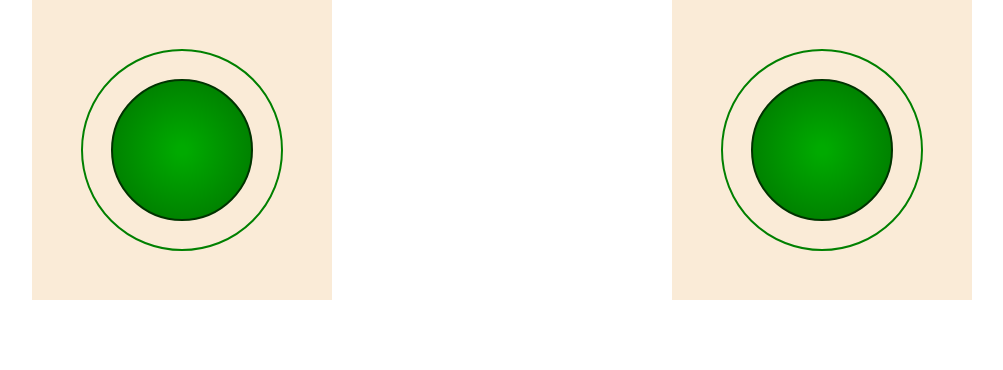
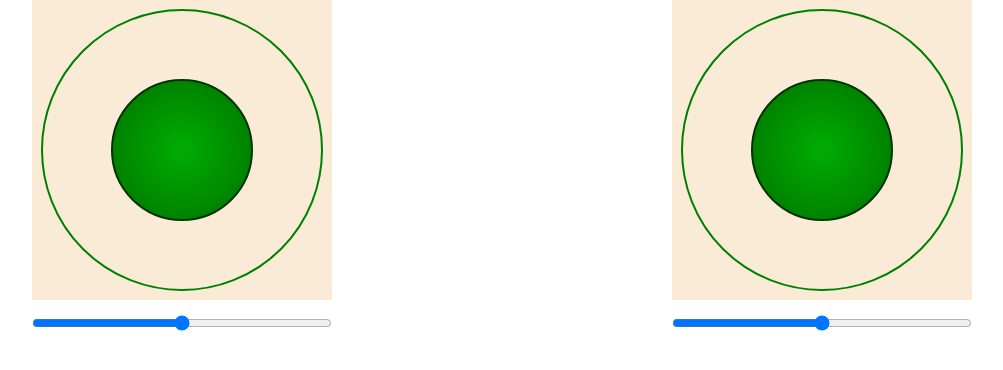
Before and after one commit to Goooble/drone-controller, a plain HTML site: page index.html in a window 1280 px wide. Shown: the whole page, without its empty margins (138-1141 px from the left). Drawn offline with Linux system fonts and the light colour scheme.

Commit message:
feat: Change size of joystick/sensitivity

```diff
--- a/index.html
+++ b/index.html
@@ -15,12 +15,18 @@
       .joy-data-container {
         display: flex;
         justify-content: space-around;
+        width: 100%;
       }
-
+      .joy-data-container>div{
+        text-align: center;
+      }
       .joy-container > div {
         width: 300px;
         height: 300px;
         background-color: antiquewhite;
+      }
+      .slider-container>input{
+        width: 300px;
       }
     </style>
     <script src="joy.js"></script>
@@ -31,23 +37,55 @@
       <div class="joy2"></div>
     </div>
     <div class="joy-data-container">
-      <div class="data1"></div>
-      <div class="data2"></div>
+      <div class="data1">
+        <p></p>
+        <div class="slider-container">
+          <input type="range" min="0" max="2" step="0.05" class="slider" id="myRange">
+          <p></p>
+        </div>
+      </div>
+      <div class="data2">
+        <p></p>
+        <div class="slider-container">
+          <input type="range" min="0" max="2" step="0.05" class="slider" id="myRange">
+          <p></p>
+        </div>
+      </div>
     </div>
 
     <script type="text/javascript">
-        let data1 = document.querySelector(".data1");
-        let data2 = document.querySelector(".data2");
       var Joy1 = new JoyStick("joy1", {snapY: false}, callback1);
-      var Joy2 = new JoyStick("joy2", {}, callback2);
-      function callback1(stickData) {
-        data1.textContent = `X: ${stickData.x}, Y: ${(((+stickData.y) + 100)/200 * 100).toFixed()}`;
+      var Joy2 = new JoyStick("joy2", {}, callback2);//creates joysticks
+      let data1 = document.querySelector(".data1>p");
+      let data2 = document.querySelector(".data2>p");//where pos is displayed
+      function callback1(stickData) {//gets pos of joystick
+        data1.textContent = `X: ${stickData.x}, Y: ${(((+stickData.y) + 100)/200 * 100).toFixed()}`;//normalizing value from 0 - 100
       }
-      function callback2(stickData) {
+      function callback2(stickData) {//for hoystick 2
 
         data2.textContent = `X: ${stickData.x}, Y: ${stickData.y}`;
       }
 
+
+      //sensitivity/size of joystick
+      let internalRadiusSliderValue1 = document.querySelector(".data1>.slider-container>p");
+      let internalRadiusSlider1 = document.querySelector(".data1>.slider-container>input");
+
+      internalRadiusSlider1.addEventListener("mouseup", () => {
+        Joy1.changeInternalRadius(internalRadiusSlider1.value);
+        internalRadiusSliderValue1.textContent = internalRadiusSlider1.value;
+      })
+      let internalRadiusSliderValue2 = document.querySelector(".data2>.slider-container>p");
+      let internalRadiusSlider2 = document.querySelector(".data2>.slider-container>input");
+
+      internalRadiusSlider2.addEventListener("mouseup", () => {
+        Joy2.changeInternalRadius(internalRadiusSlider2.value);
+        internalRadiusSliderValue2.textContent = internalRadiusSlider2.value;
+      })
+
+
+
+
     </script>
   </body>
 </html>
--- a/joy.js
+++ b/joy.js
@@ -58,15 +58,13 @@ var JoyStick = (function(container, parameters, callback)
 
     var pressed = 0; // Bool - 1=Yes - 0=No
     var circumference = 2 * Math.PI;
-    var internalRadius = (canvas.width-((canvas.width/2)+10))/2;
+    var internalRadiusBase = (canvas.width-((canvas.width/2)+10))/2;
+    var internalRadius = internalRadiusBase;
     var maxMoveStick = internalRadius + 5;
-    var externalRadius = internalRadius + 30;
+    var externalRadius = canvas.width/2 - 10;
     var centerX = canvas.width / 2;
     var centerY = canvas.height / 2;
-    var directionHorizontalLimitPos = canvas.width / 10;
-    var directionHorizontalLimitNeg = directionHorizontalLimitPos * -1;
-    var directionVerticalLimitPos = canvas.height / 10;
-    var directionVerticalLimitNeg = directionVerticalLimitPos * -1;
+
     // Used to save current position of stick
     var movedX=centerX;
     var movedY=centerY;
@@ -263,4 +261,9 @@ var JoyStick = (function(container, parameters, callback)
         callback(StickStatus);
     }
 
+    this.changeInternalRadius = function(multiplier){
+        internalRadius = internalRadiusBase * multiplier;
+    };
+
+
 });
```
